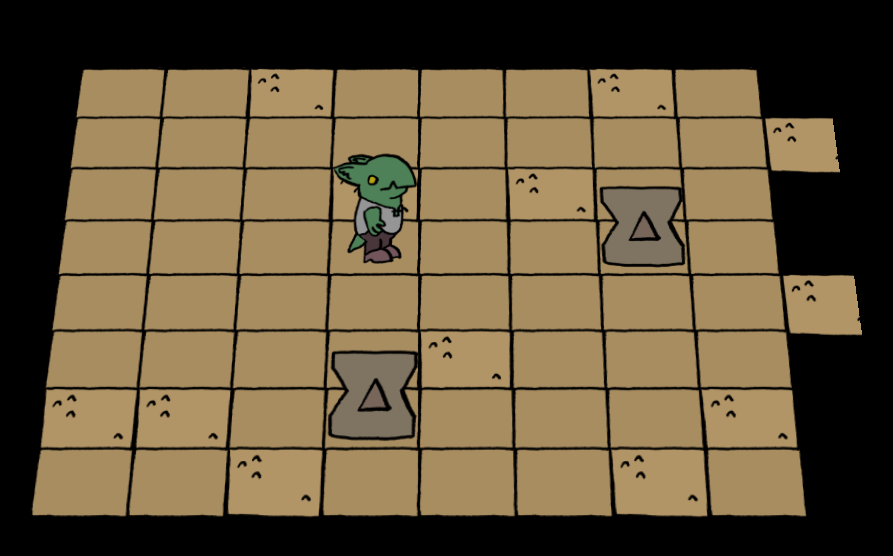
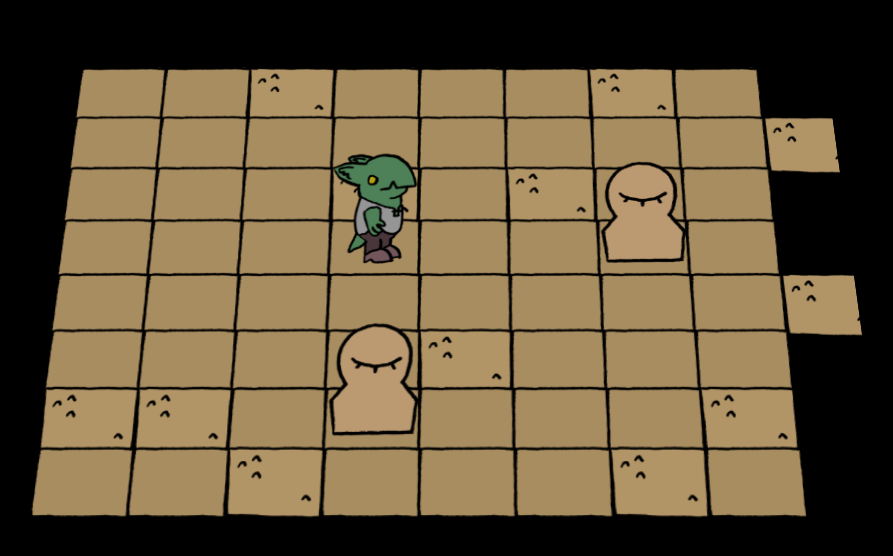
Before and after one commit to j-goodman/goblin-mines, a plain HTML site: page index.html in a window 1280 px wide. Shown: the whole page, without its empty margins (221-1114 px from the left). Drawn offline with Linux system fonts and the light colour scheme.

Commit message:
Add column types.

```diff
--- a/index.html
+++ b/index.html
@@ -4,15 +4,20 @@
         <meta charset='utf-8'>
         <title>Goblin Mines</title>
         <link rel='stylesheet' href='style.css'>
+
         <script src='js/wheels.js'></script>
         <script src='js/sprite.js'></script>
         <script src='js/game.js'></script>
+        <script src='js/audio.js'></script>
         <script src='js/door.js'></script>
         <script src='js/block.js'></script>
         <script src='js/game-sprites.js'></script>
         <script src='js/room.js'></script>
         <script src='js/walker.js'></script>
         <script src='js/controls.js'></script>
+
+        <audio id='footfall-dirt' src='audio/footfall-dirt.wav'></audio>
+        <audio id='door-dirt' src='audio/door-dirt.wav'></audio>
     </head>
     <body>
         <canvas id='canvas' width='1420' height='960'></canvas>
--- a/js/game-sprites.js
+++ b/js/game-sprites.js
@@ -61,11 +61,15 @@ let loadSprites = () => {
         new Image (),
         new Image (),
         new Image (),
+        new Image (),
+        new Image (),
     ]
     columns[0].src = 'images/column-0.png'
     columns[1].src = 'images/column-1.png'
     columns[2].src = 'images/column-2.png'
     columns[3].src = 'images/column-3.png'
+    columns[4].src = 'images/column-4.png'
+    columns[5].src = 'images/column-5.png'
     columns.forEach(column => {
         allImages.push(column)
     })
@@ -74,6 +78,8 @@ let loadSprites = () => {
         'column-1': new Sprite (columns[1], 1),
         'column-2': new Sprite (columns[2], 1),
         'column-3': new Sprite (columns[3], 1),
+        'column-4': new Sprite (columns[4], 1),
+        'column-5': new Sprite (columns[5], 1),
     }
 
     let loadInterval = setInterval(() => {
--- a/js/game.js
+++ b/js/game.js
@@ -2,6 +2,7 @@ onload = () => {
     window.canvas = document.getElementsByTagName('canvas')[0]
     window.ctx = canvas.getContext('2d')
     loadSprites()
+    loadAudio()
     window.spritesLoaded = () => {
         setupGame()
     }
--- a/js/room.js
+++ b/js/room.js
@@ -3,10 +3,11 @@ let Room = function (width, height, enterFrom = 'left', secondDoor = false) {
     this.width = width
     this.height = height
     this.floorPatternSeed = Math.floor(Math.random() * 11) + 6
-    this.wallPatternSeed = Math.floor(Math.random() * 40) + (40 - width)
+    this.wallPatternSeed = Math.floor(Math.random() * 40) + (42 - width)
     this.secondDoor = secondDoor
     this.walkers = []
     this.doors = []
+    this.floorType = 'dirt'
     this.grid = {}
     forEachInMatrix(width, height, (x, y) => {
         this.grid[x] = this.grid[x] ? this.grid[x] : {}
@@ -31,7 +32,7 @@ Room.prototype.buildColumns = function () {
         x = 2
         while (x < this.width) {
             let type = Math.abs((x * x) + (y * y)) % this.wallPatternSeed
-            type = type > 3 ? false : type
+            type = type > 5 ? false : type
             if (type || type === 0) {
                 let column = new Block (x - 1, y - 1, game.spriteSets.column[`column-${type}`], this)
             }
@@ -103,7 +104,7 @@ Room.prototype.drawFloor = function () {
         while (x < width) {
             let type = Math.abs(2 + x + y * 2 - (x * x)) % game.room.floorPatternSeed
             type = type > 3 ? 2 : type
-            game.spriteSets.floor[`dirt-${type}`].draw(x * game.cellSize.width, y * game.cellSize.height, game.cellSize.width + 8)
+            game.spriteSets.floor[`${this.floorType}-${type}`].draw(x * game.cellSize.width, y * game.cellSize.height, game.cellSize.width + 8)
             x++
         }
         y++
--- a/style.css
+++ b/style.css
@@ -8,7 +8,6 @@ body {
 }
 
 canvas {
-    background: #000;
     height: auto;
     transform: rotateX(9deg) translateY(-10px);
     width: 68%;
```
